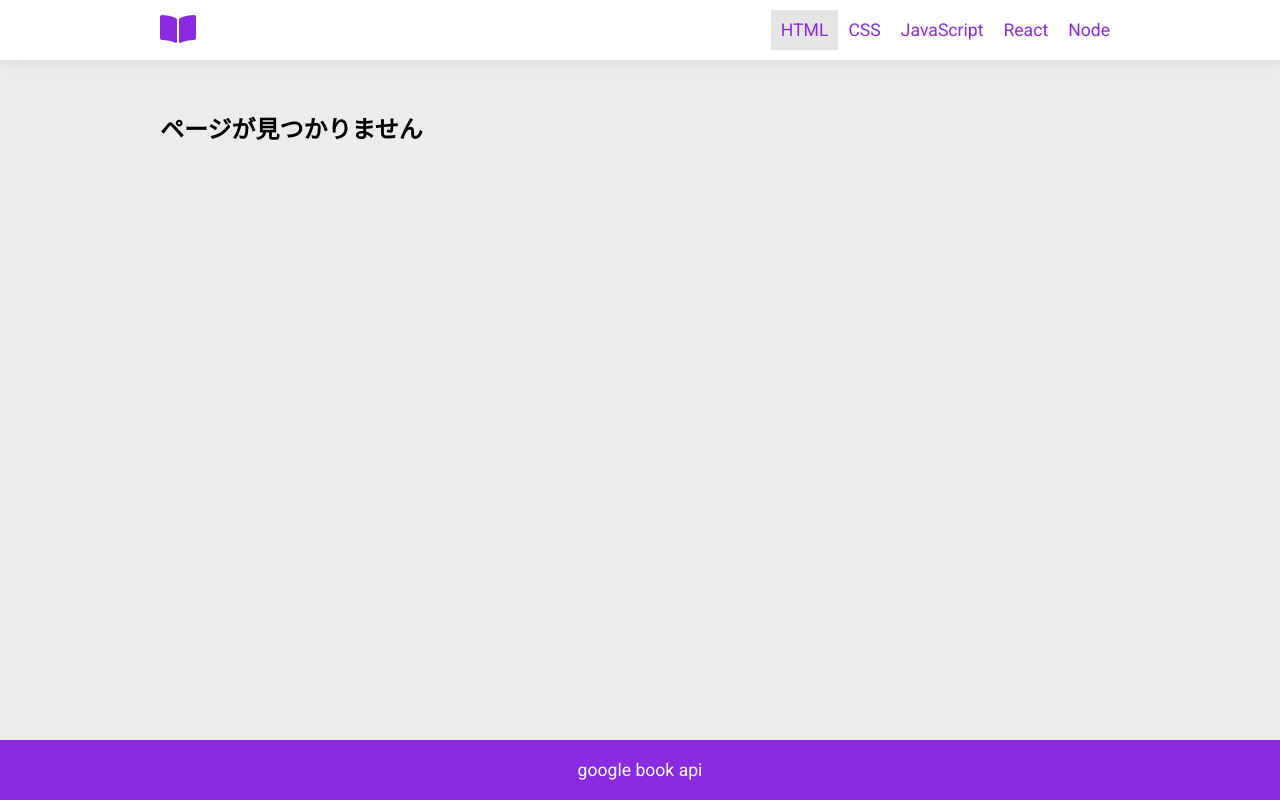
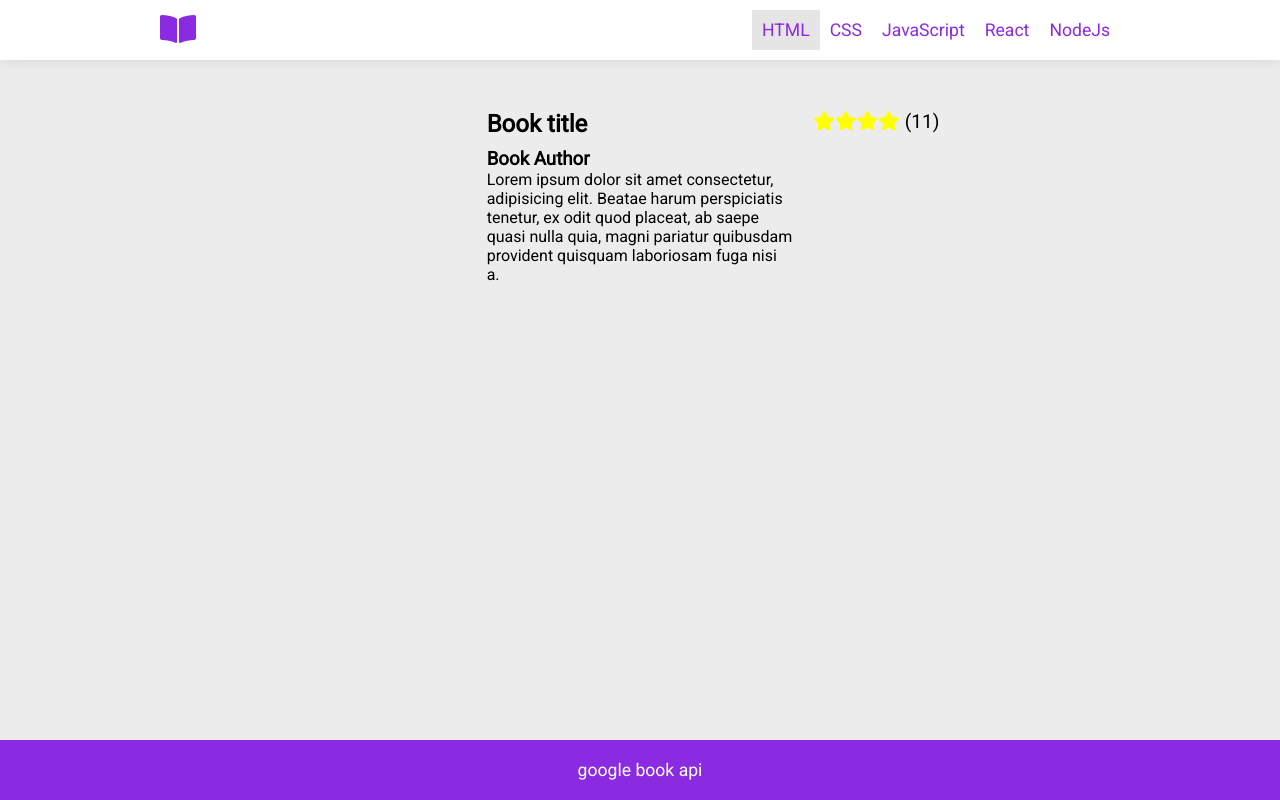
Before and after one commit to mistunori-morita/book-api-app, a React (Create React App) app: page /book/1 in a window 1280 px wide. Built offline with nearby package versions, Linux system fonts and the light colour scheme.

Commit message:
Fix header Link element

```diff
--- a/src/App.js
+++ b/src/App.js
@@ -1,8 +1,8 @@
 import React, { Component } from 'react';
+import {BrowserRouter, Switch, Route} from 'react-router-dom'
 import BooksSection from './pages/books-section';
 import BookDetail from './pages/book-detail';
 import PageNotFound from './pages/page-not-found';
-import {BrowserRouter, Switch, Route} from 'react-router-dom'
 
 class App extends Component {
   render() {
@@ -10,8 +10,8 @@ class App extends Component {
       <BrowserRouter>
         <Switch>
           <Route path="/" exact component={BooksSection}/>
-          <Route path="/book/category/:categoryName" exact component={BooksSection}/>
-          <Route path="/books/:bookId" component={BookDetail}/>
+          <Route path="/books/category/:categoryName" exact component={BooksSection}/>
+          <Route path="/book/:bookId" component={BookDetail}/>
           <Route component={PageNotFound}/>
         </Switch>
       </BrowserRouter>
--- a/src/components/header/header.js
+++ b/src/components/header/header.js
@@ -1,17 +1,17 @@
 import React from 'react'
-
+import {NavLink} from 'react-router-dom'
 const Header = () => {
   return (
     <header id='header'>
         <div className='container'>
           <nav>
-            <a href='' className="logo"><i className="fas fa-book-open"></i></a>
+            <NavLink to='/' className="logo"><i className="fas fa-book-open"></i></NavLink>
             <ul className="categories">
-              <li className="active"><a href=''>HTML</a></li>
-              <li><a href=''>CSS</a></li>
-              <li><a href=''>JavaScript</a></li>
-              <li><a href=''>React</a></li>
-              <li><a href=''>Node</a></li>
+              <li className="active"><a to='/books/category/HTML'>HTML</a></li>
+              <li><NavLink to='/books/category/CSS'>CSS</NavLink></li>
+              <li><NavLink to='/books/category/JavaScript'>JavaScript</NavLink></li>
+              <li><NavLink to='/books/category/React'>React</NavLink></li>
+              <li><NavLink to='/books/category/NodeJs'>NodeJs</NavLink></li>
             </ul>
           </nav>
         </div>
```
